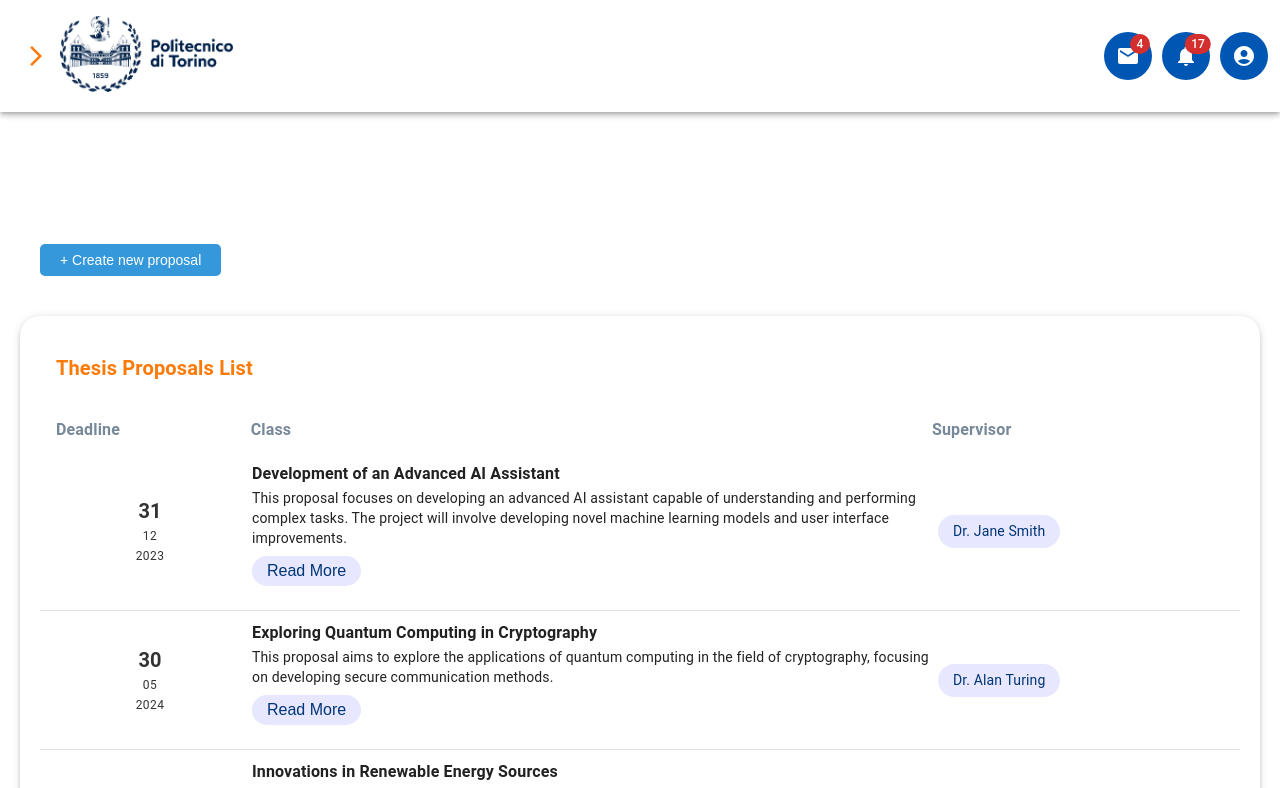
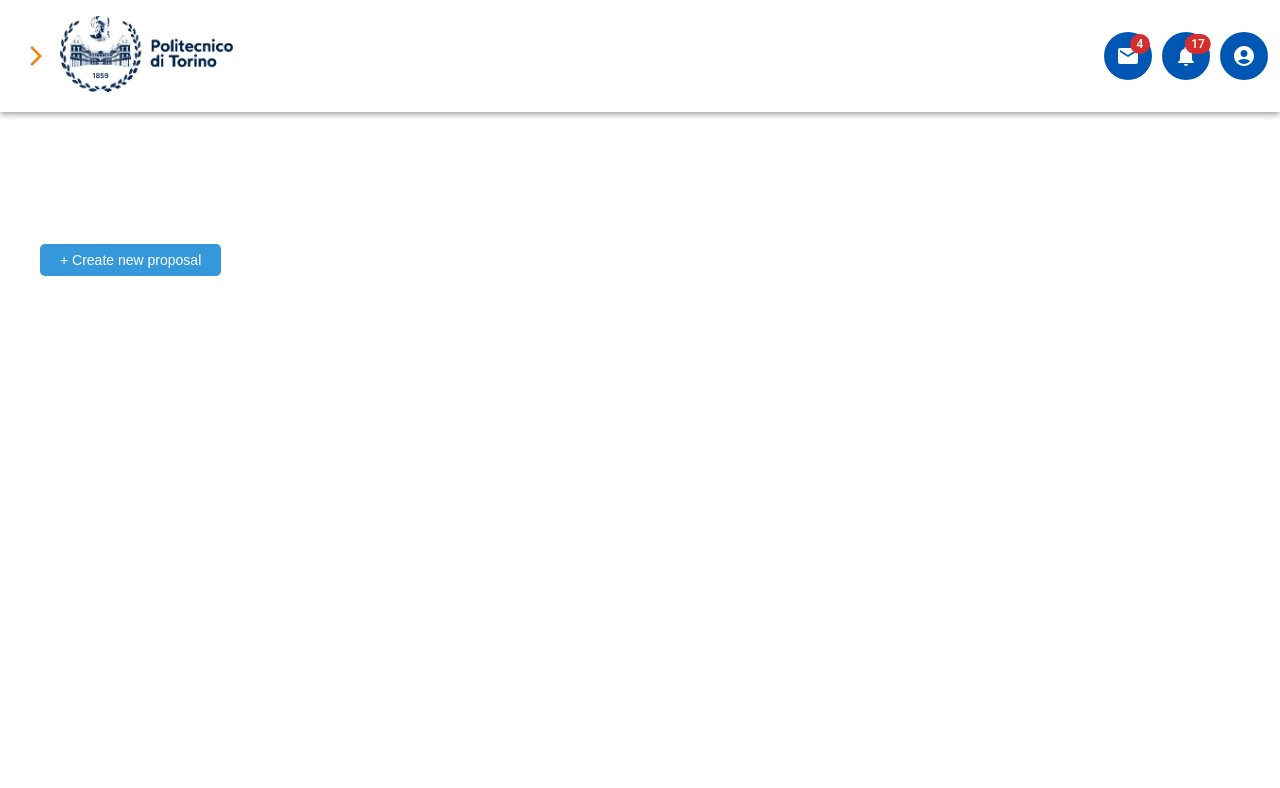
Before and after one commit to s292567/ThesisApplication, a React (Vite) app in the folder frontend/: page /ProfessorDashboard/1 in a window 1280 px wide. Shown: the top 788 px of the page. Built offline with nearby package versions, Linux system fonts and the light colour scheme.

Commit message:
Update ProfessorDashboardPage.jsx
changed rout for button

```diff
--- a/frontend/src/pages/ProfessorDashboardPage.jsx
+++ b/frontend/src/pages/ProfessorDashboardPage.jsx
@@ -51,8 +51,8 @@ const ProfessorDashboardPage = (props) => {
           <RequestedProposals />
 
         */}
-        <DefaultButton buttonText={"+ Create new proposal"} navigationRoute={"/professor/proposal/create"}/>
-        <ThesisProposalsList />
+        <DefaultButton buttonText={"+ Create new proposal"} navigationRoute={"/ProfessorDashboard/:professorId/proposal/create"}/>
+
       </Box>
 
       <BottomNavbar />
```
